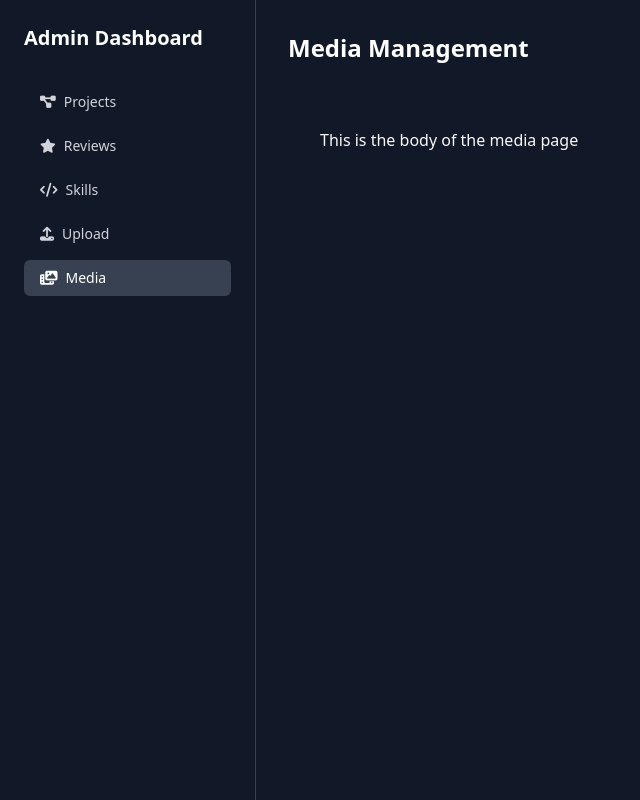
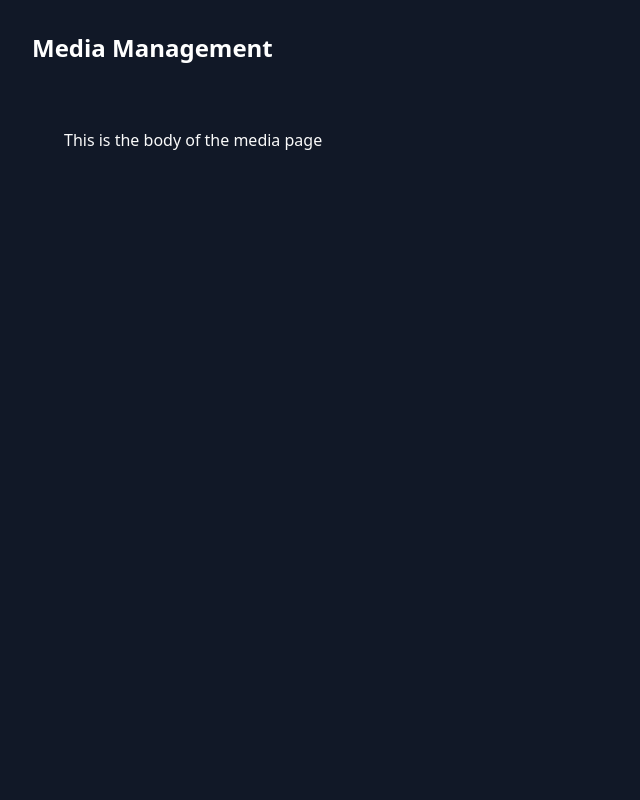
Before and after one commit to sk-fahim-hossain/portfolio, a Next.js app: page /admin/media in a window 1280 px wide. Shown: the whole page, without its empty margins (0-640 px from the left). Built offline with nearby package versions, Linux system fonts and the light colour scheme.

Commit message:
all the unwanted component removed

```diff
--- a/app/admin/media/page.tsx
+++ b/app/admin/media/page.tsx
@@ -1,8 +1,4 @@
 "use client"
-
-import { SideNav } from "@/components/SideNav"
-
-
 
 
 
@@ -10,7 +6,7 @@ export default function MediaPage() {
 
     return (
         <div className="flex h-screen bg-gray-50 dark:bg-gray-900">
-            <SideNav />
+
 
             <div className="flex-1 p-8 overflow-auto">
                 <div className="mb-8 flex justify-between items-center">
--- a/app/admin/projects/page.tsx
+++ b/app/admin/projects/page.tsx
@@ -1,4 +1,4 @@
-import { SideNav } from "@/components/SideNav";
+
 
 
 
@@ -33,7 +33,7 @@ export default function ProjectPage() {
 
   return (
     <div className="flex h-screen bg-gray-50 dark:bg-gray-900">
-      <SideNav />
+
 
       <div className="flex-1 p-4 overflow-auto">
         {/* Header */}
--- a/app/admin/reviews/page.tsx
+++ b/app/admin/reviews/page.tsx
@@ -1,9 +1,8 @@
 "use client"
-import ClipboardPopup from "@/components/ClipboardPopup";
-import { CrudTable } from "@/components/CrudTable";
-import { FormModal } from "@/components/FormModal";
-import { SideNav } from "@/components/SideNav";
+
 import { useEffect, useState } from "react";
+
+
 
 export default function SkillPage() {
 
@@ -28,7 +27,6 @@ export default function SkillPage() {
 
   return (
     <div className="flex h-screen bg-gray-50 dark:bg-gray-900">
-      <SideNav />
       <div className="flex-1 p-8 overflow-auto">
       </div>
     </div>
--- a/app/admin/skills/page.tsx
+++ b/app/admin/skills/page.tsx
@@ -1,10 +1,10 @@
-import { SideNav } from "@/components/SideNav";
+
 
 
 export default function SkillPage() {
     return (
       <div className="flex h-screen bg-gray-50 dark:bg-gray-900">
-        <SideNav />
+
 
         <div className="flex-1 p-8 overflow-auto">
           <h2>This is the skills table body part</h2>
--- a/app/admin/upload/page.tsx
+++ b/app/admin/upload/page.tsx
@@ -1,6 +1,6 @@
 "use client"
 
-import { SideNav } from "@/components/SideNav";
+
 
 
 
@@ -8,7 +8,7 @@ export default function UploadPage() {
 
     return (
         <div className="flex h-screen bg-gray-50 dark:bg-gray-900">
-            <SideNav />
+
 
             <div className="flex-1 p-8 overflow-auto ">
                 <div className="mb-8 flex justify-between items-center ">
--- a/components/SideNav.tsx
+++ /dev/null
@@ -1,73 +0,0 @@
-"use client"
-import Link from "next/link";
-import { usePathname } from 'next/navigation';
-
-export function SideNav() {
-    const pathname = usePathname();
-    return (
-        <nav className="h-screen w-64 border-r border-gray-200 dark:border-gray-700 bg-white dark:bg-gray-900 p-6 flex flex-col">
-            <div className="mb-8">
-                <h1 className="text-xl font-bold text-gray-900 dark:text-white font-inter">Admin Dashboard</h1>
-            </div>
-
-            <div className="flex flex-col space-y-2">
-                <Link
-                    href="/admin/projects"
-                    className={`px-4 py-2 rounded-md font-inter text-sm transition-colors ${pathname.includes("projects")
-                            ? 'bg-gray-900 text-white dark:bg-gray-700'
-                            : 'text-gray-700 dark:text-gray-300 hover:bg-gray-100 dark:hover:bg-gray-800'
-                        }`}
-                >
-                    <i className="fas fa-project-diagram mr-2"></i>
-                    Projects
-                </Link>
-
-                <Link
-                    href="/admin/reviews"
-                    className={`px-4 py-2 rounded-md font-inter text-sm transition-colors ${pathname.includes("reviews")
-                            ? 'bg-gray-900 text-white dark:bg-gray-700'
-                            : 'text-gray-700 dark:text-gray-300 hover:bg-gray-100 dark:hover:bg-gray-800'
-                        }`}
-                >
-                    <i className="fas fa-star mr-2"></i>
-                    Reviews
-                </Link>
-
-                <Link
-                    href="/admin/skills"
-                    className={`px-4 py-2 rounded-md font-inter text-sm transition-colors ${pathname.includes("skills")
-                            ? 'bg-gray-900 text-white dark:bg-gray-700'
-                            : 'text-gray-700 dark:text-gray-300 hover:bg-gray-100 dark:hover:bg-gray-800'
-                        }`}
-                >
-                    <i className="fas fa-code mr-2"></i>
-                    Skills
-                </Link>
-
-                <Link
-                    href="/admin/upload"
-                    className={`px-4 py-2 rounded-md font-inter text-sm transition-colors ${pathname.includes("upload")
-                            ? 'bg-gray-900 text-white dark:bg-gray-700'
-                            : 'text-gray-700 dark:text-gray-300 hover:bg-gray-100 dark:hover:bg-gray-800'
-                        }`}
-                >
-
-                    <i className="fa-solid fa-upload mr-2"></i>
-                    Upload
-                </Link>
-
-                <Link
-                    href="/admin/media"
-                    className={`px-4 py-2 rounded-md font-inter text-sm transition-colors ${pathname.includes("media")
-                            ? 'bg-gray-900 text-white dark:bg-gray-700'
-                            : 'text-gray-700 dark:text-gray-300 hover:bg-gray-100 dark:hover:bg-gray-800'
-                        }`}
-                >
-
-                    <i className="fa-solid fa-photo-film mr-2"></i>
-                    Media
-                </Link>
-            </div>
-        </nav>
-    );
-}
```
